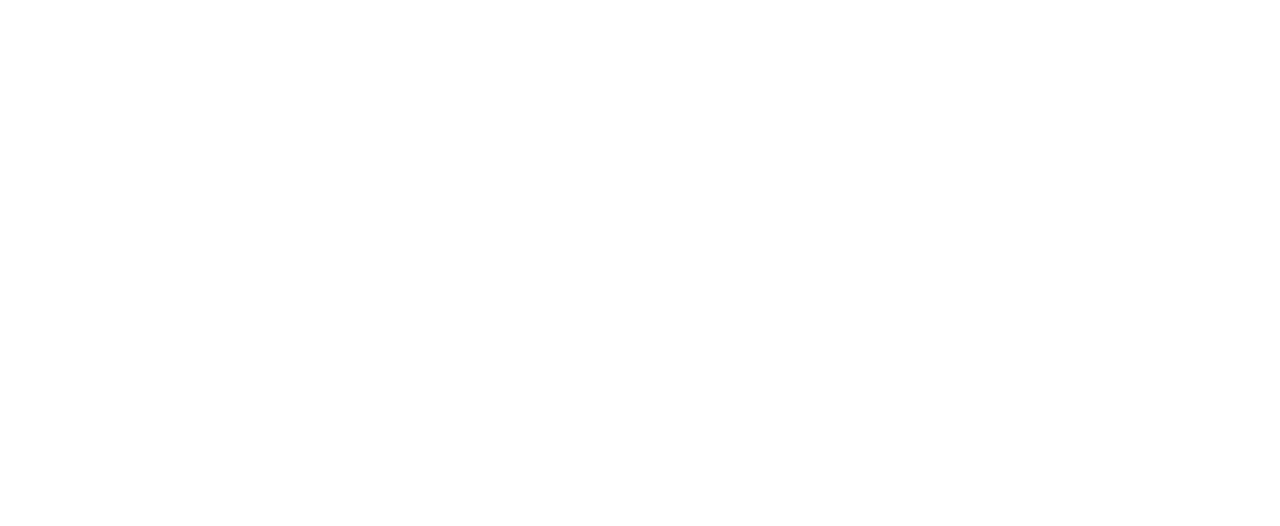
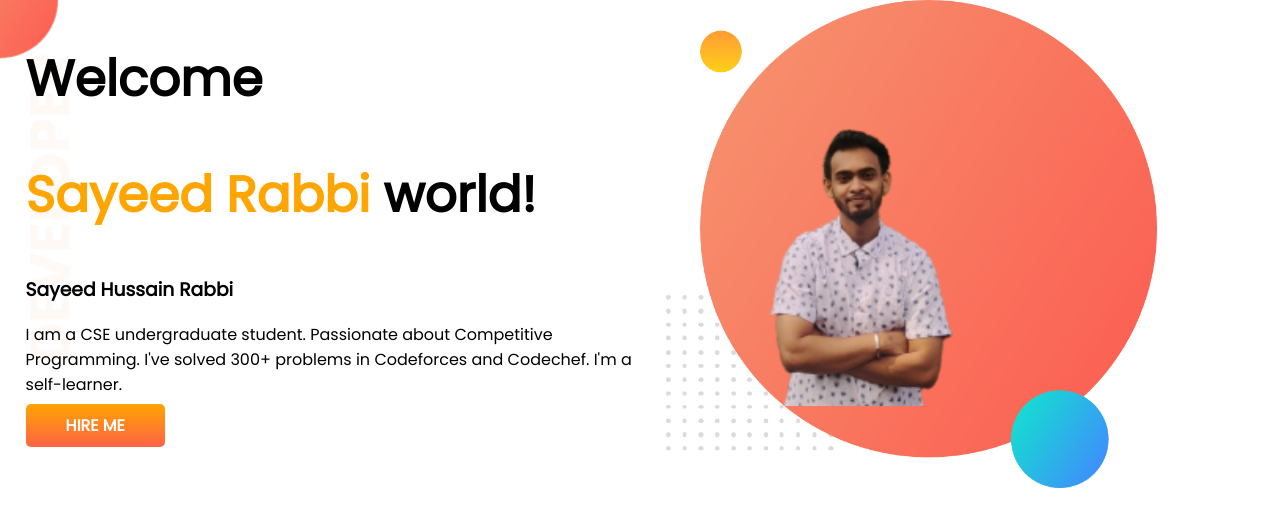
Before and after one commit to Sayeed-Rabbi/developer-portfolio, a plain HTML site: page index.html in a window 1280 px wide. Drawn offline with Linux system fonts and the light colour scheme.

Commit message:
top-banner added

```diff
--- a/index.html
+++ b/index.html
@@ -5,9 +5,24 @@
     <meta http-equiv="X-UA-Compatible" content="IE=edge">
     <meta name="viewport" content="width=device-width, initial-scale=1.0">
     <title>Rabbi Portfolio</title>
+    <link rel="preconnect" href="https://fonts.googleapis.com">
+    <link rel="preconnect" href="https://fonts.gstatic.com" crossorigin>
+    <link href="https://fonts.googleapis.com/css2?family=Poppins&display=swap" rel="stylesheet">
     <link rel="stylesheet" href="style.css">
 </head>
 <body>
+    <section class="top-banner">
+        <div class="haf-width">
+            <h1>Welcome</h1>
+            <h1><span class="orange-color">Sayeed Rabbi</span> world!</h1>
+            <h3>Sayeed Hussain Rabbi</h3>
 
+        <p>I am a CSE undergraduate student. Passionate about Competitive Programming. I've solved 300+ problems in Codeforces and Codechef. I'm a self-learner.</p>
+        <a class="link-button" target="_blank" href="https://www.linkedin.com/in/sayeedrabbi/">HIRE ME</a>
+</div>
+    <div class="haf-width">
+        <img src="images/Rabbi-pic-with-bg.png" alt="">
+    </div>
+    </section>
 </body>
 </html>
--- a/style.css
+++ b/style.css
@@ -0,0 +1,32 @@
+body{
+    font-family: 'Poppins', sans-serif;
+    margin: 0px;
+}
+h1{
+    font-size: 50px;
+}
+.orange-color{
+    color: orange;
+}
+section{
+    display: flex;
+}
+.haf-width{
+    width: 50%;
+    padding-left: 2%;
+}
+.haf-width img{
+    width: 80%
+}
+.link-button{
+    text-decoration: none;
+    background-image: linear-gradient(orange, tomato);
+    padding: 10px 40px;
+    color: white;
+    font-weight: 700;
+    border-radius: 5px;
+}
+.top-banner{
+    background-image: url(images/top-banner.png);
+    background-repeat: no-repeat;
+}
```
Also changed, not shown: images/Rabbi-pic-with-bg.png (added), images/dream-bg.png (added), images/exp-bg.png (added), images/jhankar.png (added), images/jhankar2.png (added), images/my-bg.png (added), images/my-bg2.png (added), images/top-banner.png (added), 7 other files.
